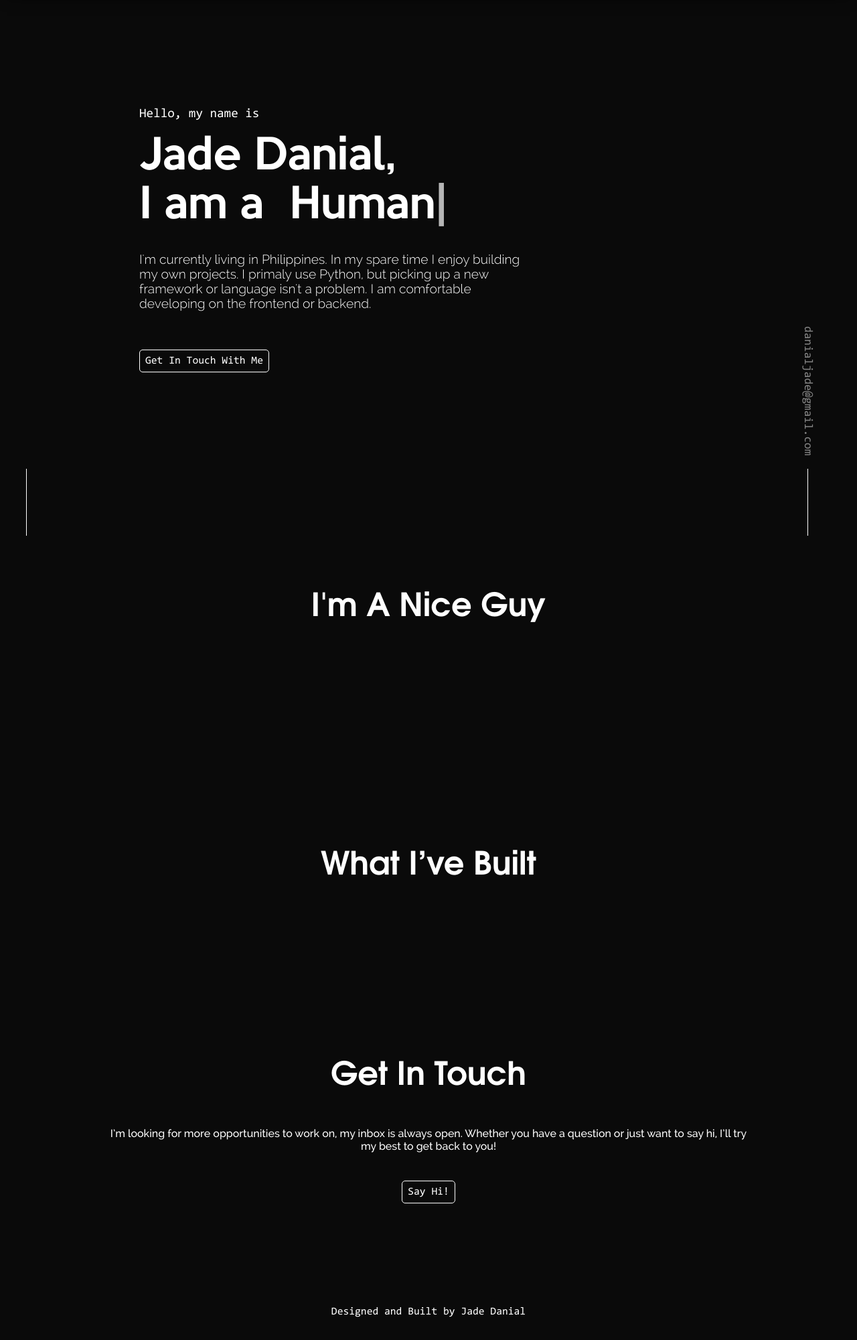
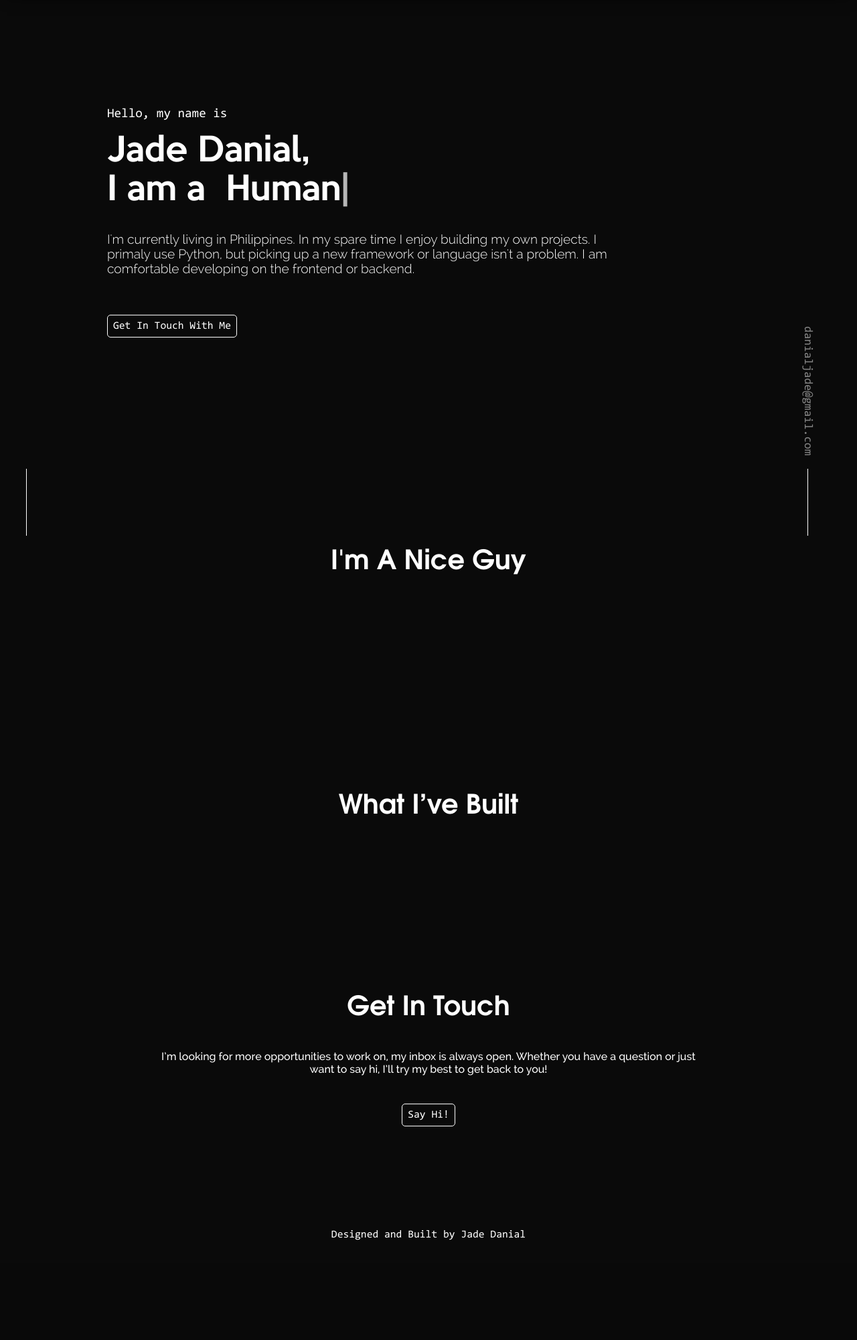
Before and after one commit to jadedanial/portfolio, a Django app: page / in a window 1280 px wide. Shown: the whole page at 67% size. After the commit the page ends 1852 px from the top, so only its background shows below. Run offline with Django 3.2, Linux system fonts and the light colour scheme; data that the repository does not hold is empty; some libraries are stand-ins or nearby versions.

Commit message:
Improve responsive design.

```diff
--- a/blog/static/blog/css/theme.css
+++ b/blog/static/blog/css/theme.css
@@ -1,4 +1,4 @@
-/* Mobiles upto 479 maximum width (portrait) ----------- */
+/* Mobiles and Tablets upto 999 maximum width ----------------------------------------------- */
 
 body{
     font-family: raleway;
@@ -212,7 +212,7 @@ body{
 }
 
 #aboutprofile-post{
-    margin: 3rem 2rem;
+    margin: 0 3rem;
 }
 
 .card-container{
@@ -298,7 +298,7 @@ body{
 .projectscontent{
     display: grid;
     grid-template-columns: 100%;
-    margin: 5rem 0;
+    margin: 3rem 0;
 }
 
 #project-image{
@@ -365,7 +365,7 @@ body{
 
 .postdetailpubinfo{
     text-align: left;
-    margin: 0 2rem;
+    margin: 0 3rem;
 }
 
 .postdetailpubinfo span{
@@ -381,12 +381,12 @@ body{
 
 #postdetailcontent p{
     font-size: 1.2rem;
-    margin: 0 2rem;
+    margin: 0 3rem;
 }
 
 #postdetaillist{
     text-align: left;
-    margin: 0 2rem 2rem 2rem;
+    margin: 0 3rem 2rem 3rem;
 }
 
 #postdetaillist p{
@@ -423,7 +423,7 @@ body{
 
 #contact-message{
     text-align: center;
-    margin: 0 5rem 10rem 5rem;
+    margin: 0 7rem 10rem 7rem;
 }
 
 #contact-message div{
@@ -453,7 +453,7 @@ body{
 
 #postdetailtitle{
     text-align: left;
-    margin: 8rem 2rem 0 2rem;
+    margin: 8rem 3rem 0 3rem;
 }
 
 #postdetailtitle p{
@@ -493,81 +493,106 @@ body{
     opacity: 1;
 }
 
-/* Mobiles 480 minimum width upto 767 maximum width (portrait) ----------- */
-@media only screen and (min-width : 480px){
+/* Notebooks and Desktops upto 1000 minimum width ----------------------------------------------- */
+@media only screen and (min-width : 1000px){
 
-    #header div:nth-child(3){
-        font-size: 1.7rem;
+    #dropdownmenu{
+        display: none;
     }
 
-    #postdetailtitle{
-        margin: 10rem 4rem 0 4rem;
+    #menu{
+        display: inline;
     }
-
-    .postdetailpubinfo{
-        margin: 0 4rem;
-    }
-
-    .postdetailpubinfo span{
-        margin: 0.1rem 0.3rem;
-    }
-
-    .postdetailpubinfo span p{
-        font-size: 1rem;
-    }
-
-    #postdetailcontent p{
-        margin: 0 4rem;
-    }
-
-    #postdetaillist{
-        margin: 0 4rem 4rem 4rem;
-    }
-
-    #postdetaillist a{
-        padding: 0.3rem 1rem 0.3rem 0;
-    }
-
-    .socials{
-        margin: 0 1.1rem;
-    }
-
-    #aboutprofile-post{
-        margin: 3rem 4rem;
-    }
-
-}
-
-/* iPads/Tablets 768 minimum width upto 1024 max width (portrait) ----------- */
-@media only screen and (min-width : 768px){
 
     #hello{
         margin-left: 10rem;
     }
 
     #header div:nth-child(3){
-        font-size: 1.8rem;
+        font-size: 3rem;
         margin: 1rem 10rem 2rem 10rem;
     }
 
     #header div:nth-child(4){
-        margin: 0 10rem;
+        margin: 0 20rem 0 10rem;
     }
 
     #header div:nth-child(5){
         margin: 4rem 0 3rem 10rem;
     }
 
+    .pagetitle p, #postdetailtitle p{
+        font-size: 2.5rem;
+    }
+
+    #postdetailtitle{
+        margin: 8rem 8rem 0 8rem;
+    }
+
     #aboutprofile{
-        margin: 3rem 10rem 0 10rem;
+        grid-template-columns: 40% 60%;
+        margin: 3rem 0 0 10rem;
+    }
+
+    #abouttext{
+        margin: 0 10rem 0 2rem;
+    }
+
+    .projectscontent{
+        grid-template-columns: 50% 50%;
+    }
+
+    #project-image{
+        display: block;
+        margin: 0 0 0 10rem;
+        width: 100%;
     }
 
     #project-description{
-        margin: 0 10rem;
+        background-color: rgba(20, 20, 20, 0);
+        margin: 1rem 10rem 0 0;
     }
 
-    #postdetail{
-        margin: 0 4rem 15rem 4rem;
+    #project-title{
+        padding: 1rem 0;
+    }
+
+    #project-shortcontent{
+        box-shadow: 0px 10px 20px -10px rgba(0, 0, 0, 0.80);
+    }
+
+    #skillsused{
+        padding: 0.5rem 0;
+    }
+
+    #project-links{
+        padding: 2rem 0;
+    }
+
+    .projectimg{
+        opacity: 1;
+    }
+
+    .postdetailpubinfo{
+        margin: 0 8rem;
+    }
+
+    #postdetaillist{
+        margin: 0 4rem 4rem 3rem;
+    }
+
+    #postdetaillist a{
+        padding: 0.3rem 0;
+        display: block;
+    }
+
+    #postdetailcontents{
+        margin: 3rem 5rem 2rem 5rem;
+        grid-template-columns: 70% 30%;
+    }
+
+    #aboutprofile-post{
+        margin: 0 3rem;
     }
 
     #contactlist{
@@ -577,7 +602,7 @@ body{
     }
 
     #contact-message{
-        margin: 0 10rem 10rem 10rem;
+        margin: 0 15rem 10rem 15rem;
     }
 
     .socials{
@@ -630,162 +655,3 @@ body{
     }
 
 }
-
-/* Netbooks 1024 minimum width and 680 maximum height ----------- */
-@media only screen and (min-width : 1024px) and (max-height : 680px){
-
-    #dropdownmenu{
-        display: none;
-    }
-
-    #menu{
-        display: inline;
-    }
-
-    #hello{
-        margin-left: 12rem;
-    }
-
-    #header div:nth-child(3){
-        font-size: 3rem;
-        margin: 1rem 12rem 2rem 12rem;
-    }
-
-    #header div:nth-child(4){
-        margin: 0 20rem 0 12rem;
-    }
-
-    #header div:nth-child(5){
-        margin: 4rem 0 3rem 12rem;
-    }
-
-    .pagetitle p, #postdetailtitle p{
-        font-size: 2.5rem;
-    }
-
-    #postdetailtitle{
-        text-align: left;
-    }
-
-    #aboutprofile{
-        grid-template-columns: 40% 60%;
-        margin: 3rem 0 0 10rem;
-    }
-
-    #abouttext{
-        margin: 0 10rem 0 2rem;
-    }
-
-    .projectscontent{
-        grid-template-columns: 50% 50%;
-    }
-
-    #aboutprofile-post{
-        margin: 3rem 4rem 3rem 0;
-    }
-
-    #project-image{
-        display: block;
-        margin: 0 0 0 10rem;
-        width: 100%;
-    }
-
-    #project-description{
-        background-color: rgba(20, 20, 20, 0);
-        margin: 0 10rem 0 0;
-    }
-
-    #project-title{
-        padding: 1rem 0;
-    }
-
-    #project-shortcontent{
-        box-shadow: 0px 10px 20px -10px rgba(0, 0, 0, 0.80);
-    }
-
-    #skillsused{
-        padding: 0.5rem 0;
-    }
-
-    #project-links{
-        padding: 2rem 0;
-    }
-
-    .projectimg{
-        opacity: 1;
-    }
-
-    .postdetailpubinfo{
-        text-align: left;
-    }
-
-    #postdetaillist{
-        margin: 0 4rem 4rem 0;
-    }
-
-    #postdetaillist a{
-        padding: 0.3rem 0;
-        display: block;
-    }
-
-    #postdetailcontents{
-        grid-template-columns: 70% 30%;
-    }
-
-    #contact-message{
-        margin: 0 20rem 15rem 20rem;
-    }
-
-}
-
-/* Notebooks 1024 minimum width and 681 minimum height upto 1365 maximum height ----------- */
-@media only screen and (min-width : 1024px) and (min-height : 681px) and (max-height : 1365px){
-
-    #menu{
-        display: inline;
-    }
-
-    #hello{
-        margin-left: 12rem;
-    }
-
-    #header div:nth-child(3){
-        font-size: 3.2rem;
-        margin: 1rem 12rem 2rem 12rem;
-    }
-
-    #header div:nth-child(4){
-        margin: 0 20rem 0 12rem;
-    }
-
-    #header div:nth-child(5){
-        margin: 4rem 0 3rem 12rem;
-    }
-
-}
-
-/* Desktops 1201 minimum width ----------- */
-@media only screen and (min-width : 1201px){
-
-    #hello{
-        margin-left: 13rem;
-    }
-
-    #header div:nth-child(3){
-        font-size: 3.8rem;
-        margin: 1rem 13rem 2rem 13rem;
-    }
-
-    #header div:nth-child(4){
-        margin: 0 30rem 0 13rem;
-    }
-
-    #header div:nth-child(5){
-        margin: 4rem 0 3rem 13rem;
-    }
-
-    .pagetitle p, #postdetailtitle p{
-        font-size: 3rem;
-    }
-
-}
--- a/blog/templates/blog/index.html
+++ b/blog/templates/blog/index.html
@@ -31,6 +31,7 @@
 		<script type="text/javascript" src="{% static 'blog/js/prism.js' %}"></script>
 		<script type="text/javascript" src="{% static 'blog/js/script.js' %}"></script>
 		<link rel="shortcut icon" type="image/png" href="{% static 'blog/images/icon.png' %}">
+		<meta name="theme-color" content="#0a0a0a">
 	</head>
 	<body onload="reveal()">
 		<main>
--- a/blog/templates/blog/section.html
+++ b/blog/templates/blog/section.html
@@ -46,7 +46,7 @@
 								<p>{{ profile.bio|safe }}</p>
 								<br><br>
 								<div>
-									<a class="more-button" href="mailto:danialjade@gmail.com">Resume</a>
+									<a class="more-button" href="mailto:danialjade@gmail.com">Download CV</a>
 								</div>
 							</div>
 						</div>
```
